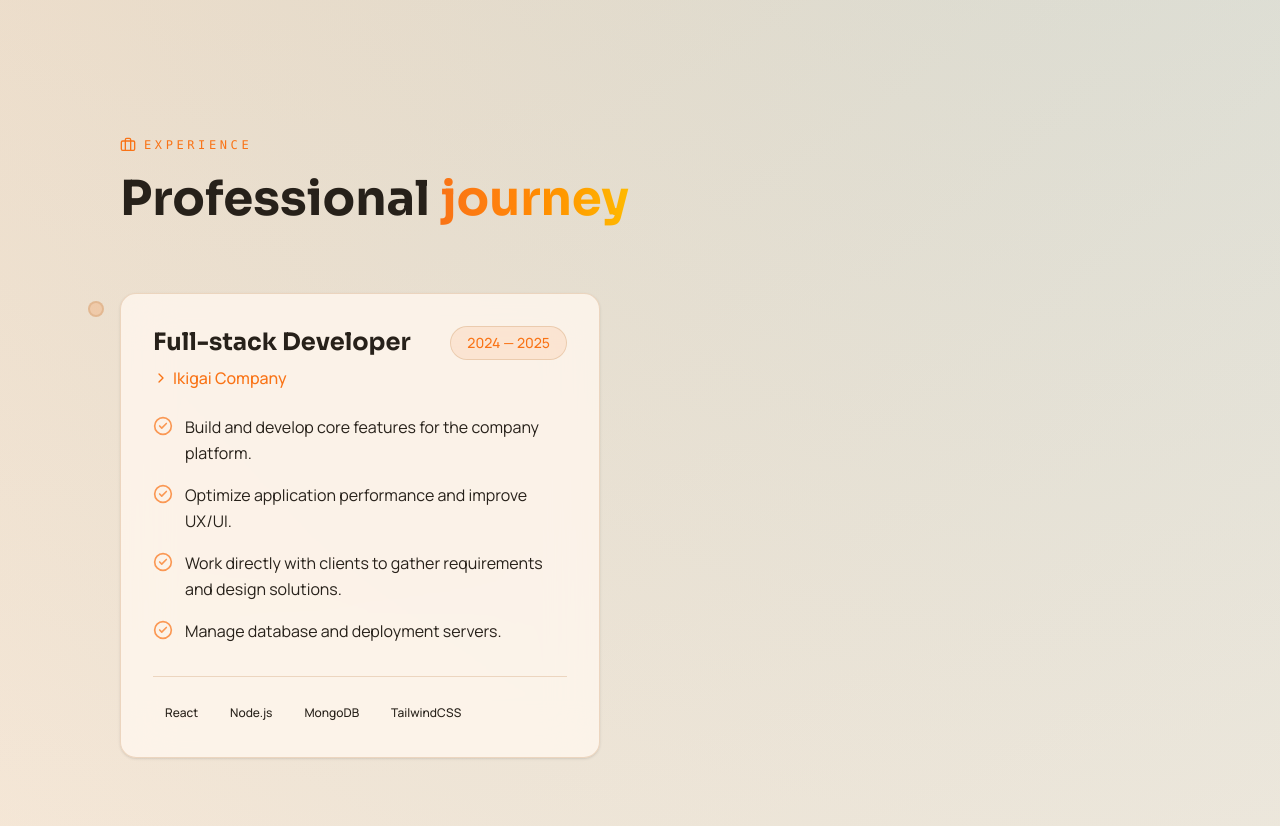
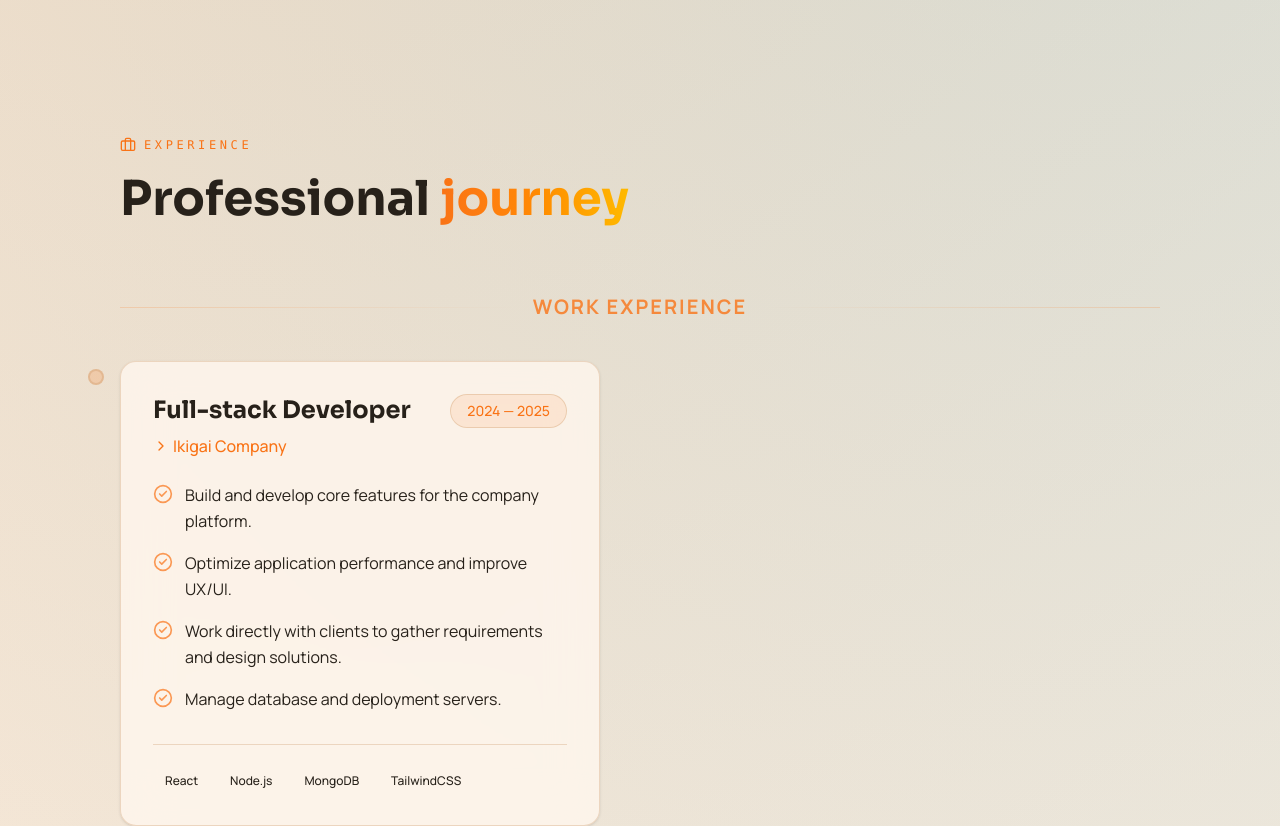
Before and after one commit to devvd25/Portfolio, a Next.js app: page / in a window 1280 px wide. Shown: the part 1260-2086 px from the top of the page. Built offline with nearby package versions, Linux system fonts and the light colour scheme; no server answers; the database is empty.

Commit message:
feat: add other experience section and show/hide functionality

```diff
--- a/src/components/admin/admin-experience-tab.tsx
+++ b/src/components/admin/admin-experience-tab.tsx
@@ -25,6 +25,8 @@ export function AdminExperienceTab({ isAutoSaveEnabled = false }: { isAutoSaveEn
     tasksTextEN: "",
     techStackText: "",
     order: 1,
+    type: "work" as "work" | "other",
+    isHidden: false,
   };
   const [form, setForm] = useState(emptyForm);
 
@@ -70,6 +72,8 @@ export function AdminExperienceTab({ isAutoSaveEnabled = false }: { isAutoSaveEn
       tasks,
       techStack: form.techStackText.split(",").map(t => t.trim()).filter(Boolean),
       order: Number(form.order),
+      type: form.type,
+      isHidden: form.isHidden,
     };
 
     await saveData(editingId, finalPayload);
@@ -125,6 +129,8 @@ export function AdminExperienceTab({ isAutoSaveEnabled = false }: { isAutoSaveEn
         tasks,
         techStack: form.techStackText.split(",").map(t => t.trim()).filter(Boolean),
         order: Number(form.order),
+        type: form.type,
+        isHidden: form.isHidden,
       };
       void saveData(editingId, finalPayload, true);
     }, 2000);
@@ -157,6 +163,8 @@ export function AdminExperienceTab({ isAutoSaveEnabled = false }: { isAutoSaveEn
       tasksTextEN: item.tasks.map(t => t.en).join("\n"),
       techStackText: item.techStack.join(", "),
       order: item.order,
+      type: item.type || "work",
+      isHidden: item.isHidden || false,
     });
   }
 
@@ -183,6 +191,31 @@ export function AdminExperienceTab({ isAutoSaveEnabled = false }: { isAutoSaveEn
           <label className="text-sm font-semibold block">{t("admin.experience.order")}
             <Input type="number" required value={form.order} onChange={e => setForm({ ...form, order: Number(e.target.value) })} />
           </label>
+        </div>
+
+        <div className="grid gap-4 sm:grid-cols-2">
+          <div className="space-y-1">
+            <label className="text-sm font-semibold block">{t("admin.experience.type")}</label>
+            <select
+              className="w-full rounded-xl border border-zinc-200 bg-white px-3 py-2 text-sm dark:border-zinc-700 dark:bg-zinc-900"
+              value={form.type}
+              onChange={e => setForm({ ...form, type: e.target.value as any })}
+            >
+              <option value="work">{t("admin.experience.type.work")}</option>
+              <option value="other">{t("admin.experience.type.other")}</option>
+            </select>
+          </div>
+          <div className="flex items-end pb-2">
+            <label className="flex items-center gap-2 cursor-pointer text-sm font-semibold">
+              <input
+                type="checkbox"
+                checked={form.isHidden}
+                onChange={e => setForm({ ...form, isHidden: e.target.checked })}
+                className="h-4 w-4 rounded border-zinc-300 text-orange-500 focus:ring-orange-500"
+              />
+              {t("admin.experience.isHidden")}
+            </label>
+          </div>
         </div>
 
         <div className="grid gap-4 sm:grid-cols-2">
@@ -226,8 +259,17 @@ export function AdminExperienceTab({ isAutoSaveEnabled = false }: { isAutoSaveEn
         <h2 className="font-display text-2xl font-black text-zinc-900 dark:text-zinc-50">{t("admin.experience.list")}</h2>
         <div className="space-y-3">
           {sortedData.map(item => (
-            <article key={item.id} className="rounded-2xl border border-zinc-200 bg-white/80 p-4 dark:border-zinc-700 dark:bg-zinc-900/70 flex justify-between">
+            <article
+              key={item.id}
+              className={`rounded-2xl border border-zinc-200 bg-white/80 p-4 dark:border-zinc-700 dark:bg-zinc-900/70 flex justify-between items-center ${item.isHidden ? "opacity-50" : ""}`}
+            >
               <div>
+                <div className="flex items-center gap-2 mb-1">
+                  <span className={`text-[10px] uppercase font-bold px-2 py-0.5 rounded-full ${item.type === "other" ? "bg-purple-100 text-purple-700 dark:bg-purple-900/30 dark:text-purple-300" : "bg-sky-100 text-sky-700 dark:bg-sky-900/30 dark:text-sky-300"}`}>
+                    {item.type === "other" ? t("admin.experience.type.other") : t("admin.experience.type.work")}
+                  </span>
+                  {item.isHidden && <span className="text-[10px] uppercase font-bold px-2 py-0.5 rounded-full bg-zinc-100 text-zinc-600 dark:bg-zinc-800 dark:text-zinc-400">HIDDEN</span>}
+                </div>
                 <h3 className="font-semibold">{item.role[language]} @ {item.company}</h3>
                 <p className="text-xs text-muted-foreground">{item.period[language]}</p>
               </div>
--- a/src/components/portfolio/experience-section.tsx
+++ b/src/components/portfolio/experience-section.tsx
@@ -14,31 +14,16 @@ export function ExperienceSection({ experience }: ExperienceSectionProps) {
 
   if (!experience || experience.length === 0) return null;
 
-  return (
-    <section id="experience" className="section-padding relative overflow-hidden">
-      {/* Decorative blobs */}
-      <div className="absolute top-40 left-[-10%] w-[40%] h-[400px] bg-primary/5 rounded-full blur-[100px] -z-10" />
+  // Filter out hidden experiences
+  const visibleExperience = experience.filter(exp => !exp.isHidden);
 
-      <div className="container mx-auto max-w-6xl">
-        <motion.div
-          initial={{ opacity: 0, y: 20 }}
-          whileInView={{ opacity: 1, y: 0 }}
-          viewport={{ once: true }}
-          transition={{ duration: 0.6 }}
-          className="mb-16"
-        >
-          <span className="section-label flex items-center gap-2">
-            <Briefcase className="w-4 h-4" />
-            {t("portfolio.experience.badge")}
-          </span>
-          <h2 className="text-4xl md:text-5xl font-bold font-display leading-tight mb-6">
-            {t("portfolio.experience.heading1")}
-            <span className="text-gradient">{t("portfolio.experience.heading2")}</span>
-          </h2>
-        </motion.div>
+  // Separate by type
+  const workExp = visibleExperience.filter(exp => (exp.type || "work") === "work");
+  const otherExp = visibleExperience.filter(exp => exp.type === "other");
 
+  const renderList = (list: PortfolioExperience[]) => (
     <div className="grid lg:grid-cols-2 gap-12 lg:gap-20">
-          {experience.map((exp, index) => (
+      {list.map((exp, index) => (
         <motion.div
           key={exp.id}
           initial={{ opacity: 0, y: 30 }}
@@ -50,7 +35,7 @@ export function ExperienceSection({ experience }: ExperienceSectionProps) {
           {/* Timeline dot */}
           <div className="absolute left-[-2rem] top-2 w-4 h-4 rounded-full bg-primary/20 border-2 border-primary hidden md:block" />
           {/* Timeline line */}
-              {index !== experience.length - 1 && (
+          {index !== list.length - 1 && (
             <div className="absolute left-[-1.5rem] top-8 bottom-[-4rem] w-[2px] bg-border/50 hidden md:block" />
           )}
 
@@ -95,6 +80,52 @@ export function ExperienceSection({ experience }: ExperienceSectionProps) {
         </motion.div>
       ))}
     </div>
+  );
+
+  return (
+    <section id="experience" className="section-padding relative overflow-hidden">
+      {/* Decorative blobs */}
+      <div className="absolute top-40 left-[-10%] w-[40%] h-[400px] bg-primary/5 rounded-full blur-[100px] -z-10" />
+
+      <div className="container mx-auto max-w-6xl">
+        <motion.div
+          initial={{ opacity: 0, y: 20 }}
+          whileInView={{ opacity: 1, y: 0 }}
+          viewport={{ once: true }}
+          transition={{ duration: 0.6 }}
+          className="mb-16"
+        >
+          <span className="section-label flex items-center gap-2">
+            <Briefcase className="w-4 h-4" />
+            {t("portfolio.experience.badge")}
+          </span>
+          <h2 className="text-4xl md:text-5xl font-bold font-display leading-tight mb-6">
+            {t("portfolio.experience.heading1")}
+            <span className="text-gradient">{t("portfolio.experience.heading2")}</span>
+          </h2>
+        </motion.div>
+
+        {workExp.length > 0 && (
+          <div className="mb-20">
+            <h3 className="text-xl font-bold mb-10 text-primary/80 uppercase tracking-widest flex items-center gap-4">
+              <span className="h-px flex-grow bg-gradient-to-r from-primary/20 to-transparent"></span>
+              {t("admin.experience.type.work")}
+              <span className="h-px flex-grow bg-gradient-to-l from-primary/20 to-transparent"></span>
+            </h3>
+            {renderList(workExp)}
+          </div>
+        )}
+
+        {otherExp.length > 0 && (
+          <div>
+            <h3 className="text-xl font-bold mb-10 text-primary/80 uppercase tracking-widest flex items-center gap-4">
+              <span className="h-px flex-grow bg-gradient-to-r from-primary/20 to-transparent"></span>
+              {t("admin.experience.type.other")}
+              <span className="h-px flex-grow bg-gradient-to-l from-primary/20 to-transparent"></span>
+            </h3>
+            {renderList(otherExp)}
+          </div>
+        )}
       </div>
     </section>
   );
--- a/src/lib/default-data.ts
+++ b/src/lib/default-data.ts
@@ -170,6 +170,8 @@ export const defaultExperienceSeed: Array<Omit<PortfolioExperience, "id">> = [
     companyImageUrl: "/activities/ikigai-company.jpg",
     environmentImageUrl: "/activities/ikigai-environment.jpg",
     order: 1,
+    type: "work",
+    isHidden: false,
   }
 ];
 
--- a/src/lib/i18n/translations.ts
+++ b/src/lib/i18n/translations.ts
@@ -185,6 +185,10 @@ const vi: TranslationDictionary = {
   "admin.experience.techStack": "Tech Stack (cách nhau bởi dấu phẩy)",
   "admin.experience.tasks": "Nhiệm vụ (mỗi dòng một nhiệm vụ)",
   "admin.experience.list": "Danh sách kinh nghiệm",
+  "admin.experience.type": "Loại kinh nghiệm",
+  "admin.experience.type.work": "Kinh nghiệm làm việc",
+  "admin.experience.type.other": "Kinh nghiệm khác",
+  "admin.experience.isHidden": "Ẩn mục này",
 
   "admin.activities.add": "Thêm hoạt động",
   "admin.activities.editTitle": "Sửa hoạt động",
@@ -376,7 +380,11 @@ const en: TranslationDictionary = {
   "admin.experience.order": "Order",
   "admin.experience.techStack": "Tech Stack (comma separated)",
   "admin.experience.tasks": "Tasks (one per line)",
-  "admin.experience.list": "Experience List",
+  "admin.experience.list": "Experience list",
+  "admin.experience.type": "Experience type",
+  "admin.experience.type.work": "Work experience",
+  "admin.experience.type.other": "Other experience",
+  "admin.experience.isHidden": "Hide this item",
 
   "admin.activities.add": "Add Activity",
   "admin.activities.editTitle": "Edit Activity",
--- a/src/lib/portfolio-data.ts
+++ b/src/lib/portfolio-data.ts
@@ -119,6 +119,8 @@ function serializeExperience(doc: any): PortfolioExperience {
     companyImageUrl: doc.companyImageUrl ?? "",
     environmentImageUrl: doc.environmentImageUrl ?? "",
     order: doc.order,
+    type: doc.type || "work",
+    isHidden: Boolean(doc.isHidden),
   };
 }
 
--- a/src/lib/validators.ts
+++ b/src/lib/validators.ts
@@ -58,6 +58,8 @@ export const experienceSchema = z.object({
   companyImageUrl: optionalHttpUrl,
   environmentImageUrl: optionalHttpUrl,
   order: z.number().int().min(1).optional(),
+  type: z.enum(["work", "other"]).default("work"),
+  isHidden: z.boolean().default(false),
 });
 
 export const activitySchema = z.object({
--- a/src/models/Experience.ts
+++ b/src/models/Experience.ts
@@ -22,6 +22,8 @@ const experienceSchema = new Schema(
     companyImageUrl: { type: String, default: "", trim: true },
     environmentImageUrl: { type: String, default: "", trim: true },
     order: { type: Number, required: true, min: 1, default: 1 },
+    type: { type: String, enum: ["work", "other"], default: "work" },
+    isHidden: { type: Boolean, default: false },
   },
   { timestamps: true },
 );
--- a/src/types/portfolio.ts
+++ b/src/types/portfolio.ts
@@ -53,6 +53,8 @@ export interface PortfolioExperience {
   companyImageUrl: string;
   environmentImageUrl: string;
   order: number;
+  type: "work" | "other";
+  isHidden: boolean;
 }
 
 export interface PortfolioActivity {
```
Lines whose indentation alone changed are shown as unchanged.
